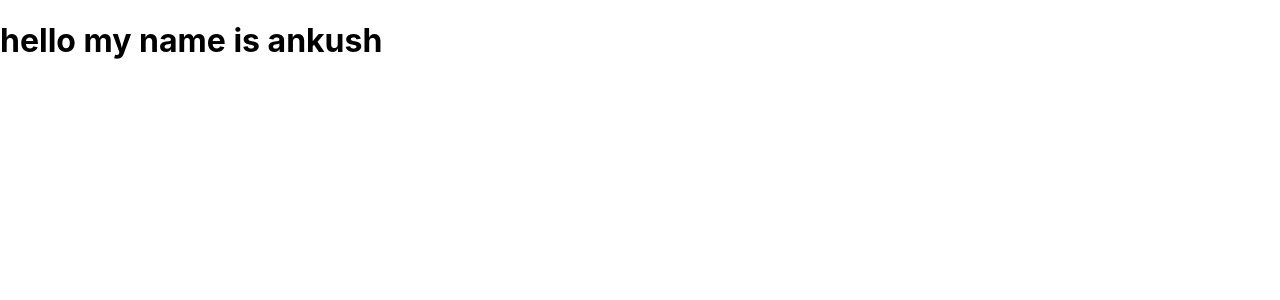
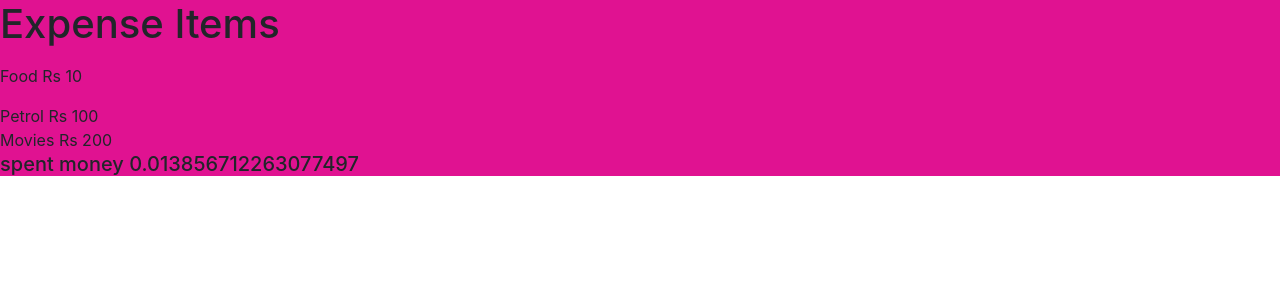
Before and after one commit to priyansh7453/firstapp, a React (Create React App) app: page / in a window 1280 px wide. Shown: the top 300 px of the page. Built offline with nearby package versions, Linux system fonts and the light colour scheme.

Commit message:
Styling and using JS in JSX

```diff
--- a/public/index.html
+++ b/public/index.html
@@ -1,14 +1,14 @@
 <!DOCTYPE html>
 <html lang="en">
+
 <head>
   <meta charset="utf-8" />
   <link rel="icon" href="%PUBLIC_URL%/favicon.ico" />
   <meta name="viewport" content="width=device-width, initial-scale=1" />
   <meta name="theme-color" content="#000000" />
-    <meta
-      name="description"
-      content="Web site created using create-react-app"
-    />
+  <link href="https://cdn.jsdelivr.net/npm/bootstrap@5.0.2/dist/css/bootstrap.min.css" rel="stylesheet"
+    integrity="sha384-EVSTQN3/azprG1Anm3QDgpJLIm9Nao0Yz1ztcQTwFspd3yD65VohhpuuCOmLASjC" crossorigin="anonymous">
+  <meta name="description" content="Web site created using create-react-app" />
   <link rel="apple-touch-icon" href="%PUBLIC_URL%/logo192.png" />
   <!--
       manifest.json provides metadata used when your web app is installed on a
@@ -26,6 +26,7 @@
     -->
   <title>React App</title>
 </head>
+
 <body>
   <noscript>You need to enable JavaScript to run this app.</noscript>
   <div id="root"></div>
@@ -40,4 +41,5 @@
       To create a production bundle, use `npm run build` or `yarn build`.
     -->
 </body>
+
 </html>
--- a/src/App.js
+++ b/src/App.js
@@ -1,10 +1,10 @@
-import logo from "./logo.svg";
+import Expenseitem from "./component/Expenseitem";
 import "./App.css";
 
 function App() {
   return (
     <div>
-      <h1>hello my name is ankush</h1>
+      <Expenseitem />
     </div>
   );
 }
--- /dev/null
+++ b/src/component/Expenseitem.css
@@ -0,0 +1,9 @@
+.main{
+    background-color:rgb(224, 18, 145);
+    align-items:center
+}
+
+#one{
+    border: radius 4px;
+    margin :1rem 0;
+}
--- /dev/null
+++ b/src/component/Expenseitem.js
@@ -0,0 +1,19 @@
+import "./Expenseitem.css";
+function Expenseitem() {
+  const expenseData = new Date(2021, 2, 28);
+  const expenseTitle = "food";
+  const expenseAmount = 256;
+  return (
+    <div className="main">
+      <h1>Expense Items</h1>
+
+      <div id="one">Food Rs 10</div>
+      <div d="one">Petrol Rs 100</div>
+
+      <div d="one">Movies Rs 200</div>
+
+      <h5> spent money {Math.random()}</h5>
+    </div>
+  );
+}
+export default Expenseitem;
```
Lines whose indentation alone changed are shown as unchanged.
